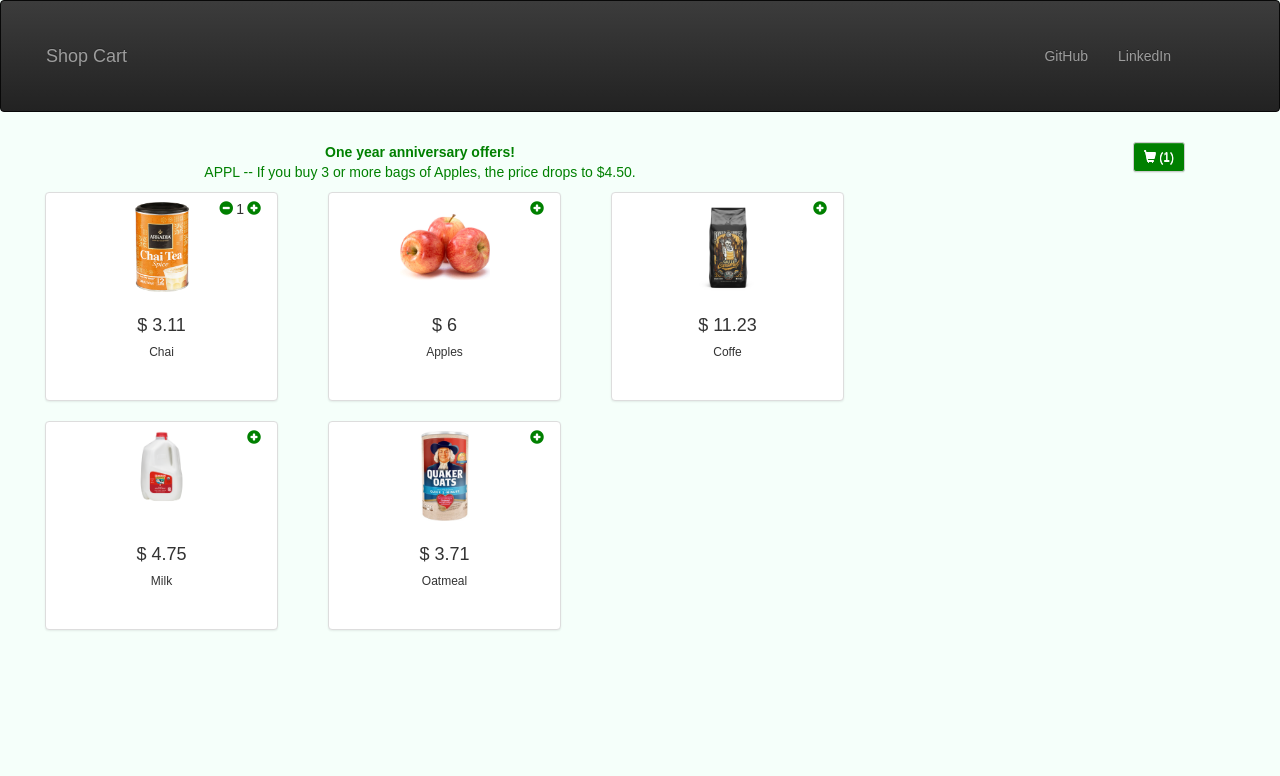
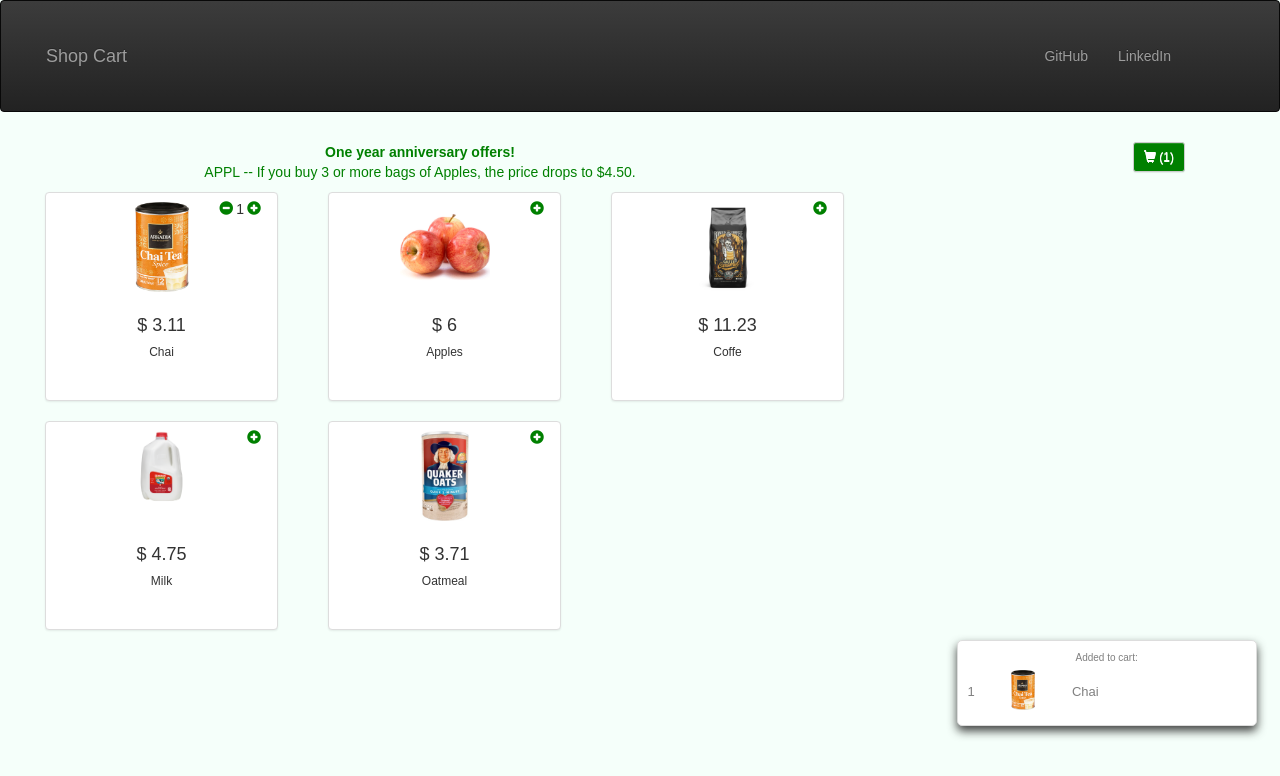
Before and after one commit to 13DeAnda/shopCart, a React (Create React App) app: page / in a window 1280 px wide. Both pictures are taken after a click on the element 253 px from the left and 207 px from the top of the page. Shown: the top 776 px of the page. Built offline with nearby package versions, Linux system fonts and the light colour scheme.

Commit message:
product notification on product added

```diff
--- /dev/null
+++ b/src/component/ProductPopOver/ProductPopOver.css
@@ -0,0 +1,35 @@
+.ProductPopOver{
+  background: white;
+  color: gray;
+  font-size: 10px;
+  padding: 10px;
+  width: 300px;
+  position: fixed;
+  top: 80%;
+  right:3%;
+  z-index: 102;
+  box-shadow: 0 5px 10px rgba(12, 11, 11, 0.77);
+  border: 1px solid #ddd;
+  border-radius: 5px;
+
+}
+
+.ProductPopOver img{
+  width: auto;
+  max-width: 50px;
+  height: auto;
+  max-height: 50px;
+  padding: 5px;
+}
+
+.ProductPopOver .text{
+  font-size: 13px;
+  margin-top: 18px;
+  text-align: center;
+}
+
+@media only screen and (max-width: 800px) {
+  .ProductPopOver{
+    display: none;
+  }
+}
--- /dev/null
+++ b/src/component/ProductPopOver/ProductPopOver.js
@@ -0,0 +1,24 @@
+import React from 'react';
+import {Row, Col} from 'react-bootstrap';
+import '../../shared/shared.css';
+import './ProductPopOver.css';
+
+
+export default class ProductPopOver extends React.Component {
+
+  render() {
+    var {product} = this.props;
+    return (
+      <Row className="ProductPopOver text-left fadeOut" >
+        <Row className="text-center">
+          Added to cart:
+        </Row>
+        <Row>
+          <Col sm={1} className="text"> {product.quantity} </Col>
+          <Col sm={2}> <img src={product.image} alt="productImage"/> </Col>
+          <Col sm={4} className="text"> {product.name} </Col>
+        </Row>
+      </Row>
+    );
+  }
+}
--- a/src/component/Products/Products.css
+++ b/src/component/Products/Products.css
@@ -50,7 +50,3 @@
 .shopCartHeader{
   margin-bottom: 10px;
 }
-
-.tumbnail img{
-  background: blue;
-}
--- a/src/component/Products/Products.js
+++ b/src/component/Products/Products.js
@@ -2,6 +2,7 @@ import React from 'react';
 import {Thumbnail, Button, Row, Col, Grid, Glyphicon, Carousel} from 'react-bootstrap';
 
 import ShopCart from '../ShopCart/ShopCart';
+import ProductPopOver from '../ProductPopOver/ProductPopOver';
 
 import './Products.css';
 
@@ -14,11 +15,13 @@ export default class Products extends React.Component {
     this.addToCart = this.addToCart.bind(this);
     this.removeFromCart = this.removeFromCart.bind(this);
     this.displayCart = this.displayCart.bind(this);
+    this.displayProductPopOver = this.displayProductPopOver.bind(this);
 
     this.state = {
       cart: {},
       cartTotalItems: 0,
       showCart: true,
+      showProductPopOver: null,
       products: {
         'CH1': {
           'code' : 'CH1',
@@ -59,7 +62,7 @@ export default class Products extends React.Component {
     };
   }
   render() {
-    var {products, cart, cartTotalItems, showCart} = this.state;
+    var {products, cart, cartTotalItems, showCart, showProductPopOver} = this.state;
     return (
       <Grid className='Products'>
         <div className={showCart? 'hidden' : 'mask'} onClick={this.displayCart}></div>
@@ -85,10 +88,11 @@ export default class Products extends React.Component {
             <Button className="cartButton maskTop" bsSize="sm" onClick={this.displayCart}>
               <Glyphicon glyph="shopping-cart" /> ({cartTotalItems})
             </Button>
+            {showProductPopOver? <ProductPopOver product={showProductPopOver} /> : null}
           </Col>
         </Row>
         <Row>
-          <Col sm={10}>
+          <Col sm={11}>
             {_.map(products, function(product, index){
               return(
                 <Thumbnail className='product text-center' src={product.image}  key={index}>
@@ -130,7 +134,8 @@ export default class Products extends React.Component {
     cartTotalItems++;
     cart[product.code] = product;
 
-    this.setState({cart: cart, cartTotalItems: cartTotalItems});
+    this.setState({cart: cart, cartTotalItems: cartTotalItems, showProductPopOver: product});
+    this.displayProductPopOver(product);
   }
 
   removeFromCart(product){
@@ -148,6 +153,12 @@ export default class Products extends React.Component {
     this.setState({cart: cart, cartTotalItems: cartTotalItems});
   }
 
+  displayProductPopOver(product){
+    setTimeout( function() {
+      this.setState({showProductPopOver: null});
+    }.bind(this),4000);
+  }
+
   displayCart(){
     this.setState({showCart: !this.state.showCart});
 
```
